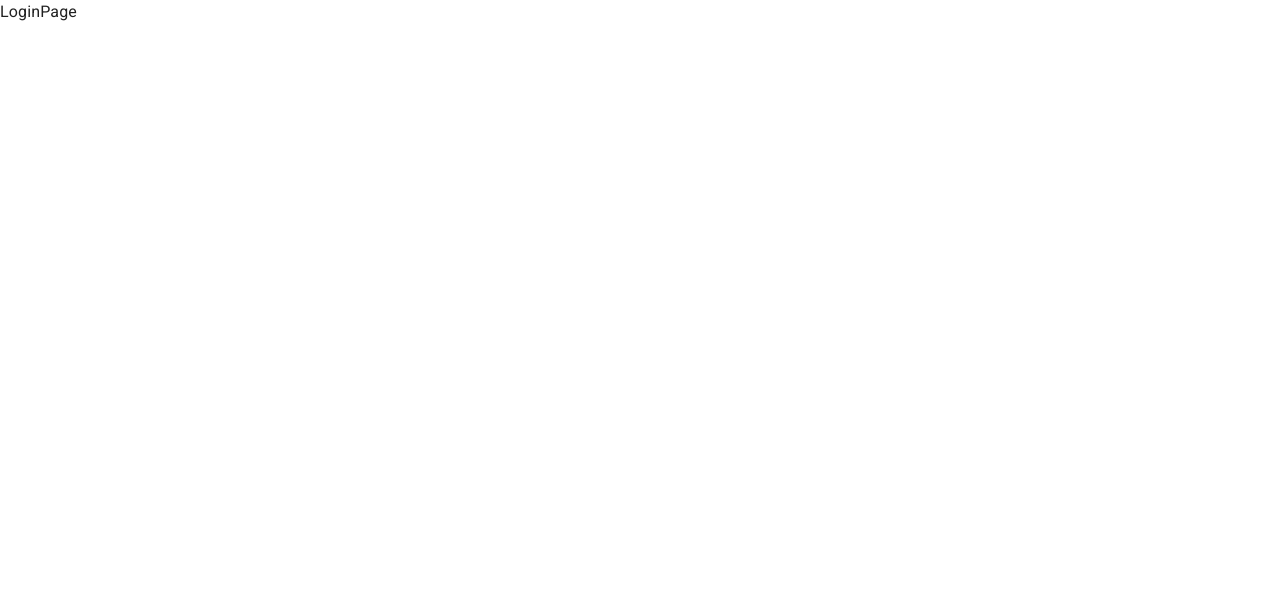
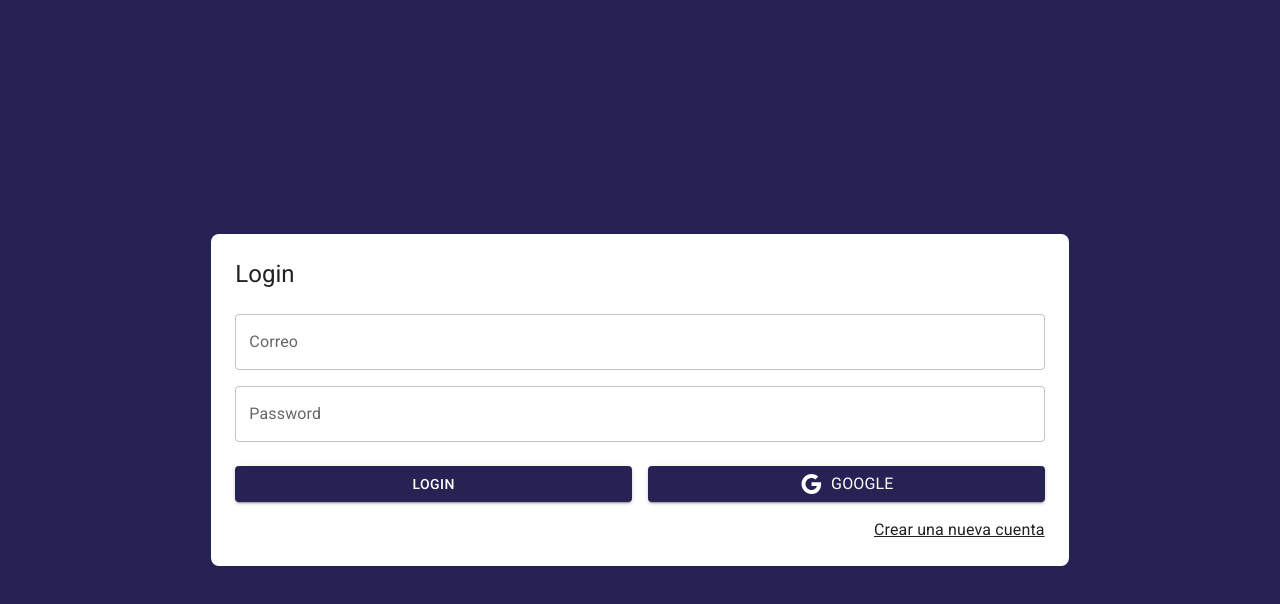
Before and after one commit to ivanFlor3s/03-journal-app-vite, a React (Vite) app: page /auth/login in a window 1280 px wide. Shown: the top 604 px of the page. Built offline with nearby package versions, Linux system fonts and the light colour scheme.

Commit message:
login page

```diff
--- a/src/App.css
+++ b/src/App.css
@@ -1,41 +1,3 @@
-#root {
-  max-width: 1280px;
-  margin: 0 auto;
-  padding: 2rem;
-  text-align: center;
+.box-shadow{
+  box-shadow: 0 5px 5px rgba(0, 0, 0, .2);
 }
-
-.logo {
-  height: 6em;
-  padding: 1.5em;
-  will-change: filter;
-}
-.logo:hover {
-  filter: drop-shadow(0 0 2em #646cffaa);
-}
-.logo.react:hover {
-  filter: drop-shadow(0 0 2em #61dafbaa);
-}
-
-@keyframes logo-spin {
-  from {
-    transform: rotate(0deg);
-  }
-  to {
-    transform: rotate(360deg);
-  }
-}
-
-@media (prefers-reduced-motion: no-preference) {
-  a:nth-of-type(2) .logo {
-    animation: logo-spin infinite 20s linear;
-  }
-}
-
-.card {
-  padding: 2em;
-}
-
-.read-the-docs {
-  color: #888;
-}
--- a/src/auth/pages/LoginPage.tsx
+++ b/src/auth/pages/LoginPage.tsx
@@ -1,7 +1,65 @@
-import React from 'react'
+import { Grid, Typography, TextField, Button, Link} from "@mui/material";
+import { Google } from '@mui/icons-material';
+import { Link as RouterLink} from 'react-router-dom'
 
 export const LoginPage = () => {
   return (
-    <div>LoginPage</div>
-  )
-}
+    <Grid
+      container
+      spacing={0}
+      direction="column"
+      alignItems="center"
+      justifyContent={"center"}
+      sx={{ minHeight: "100vh", backgroundColor: "primary.main" }}
+    >
+      <Grid
+        item
+        className="box-shadow"
+        xs={3}
+        sx={{ backgroundColor: "white", padding: 3, borderRadius: 2 }}
+      >
+        <Typography variant="h5" sx={{ mb: 1 }}>
+          Login
+        </Typography>
+        <form action="">
+          <Grid container>
+            <Grid item xs={12} sx={{mt: 2}}>
+              <TextField
+                label="Correo"
+                placeholder="pepito@gmail.com"
+                fullWidth
+                type={"email"}
+              ></TextField>
+            </Grid>
+            <Grid item xs={12}  sx={{mt: 2}}>
+              <TextField
+                label="Password"
+                fullWidth
+                type={"password"}
+              ></TextField>
+            </Grid>
+            <Grid
+            container
+            spacing={2}
+            sx={{mb: 2, mt: 1}}
+            >
+                <Grid item xs={12} sm={6}>
+                    <Button variant="contained" fullWidth>Login</Button>
+                </Grid>
+                <Grid item xs={12} sm={6}>
+                    <Button variant="contained" fullWidth>
+                        <Google/>
+                        <Typography sx={{ ml: 1}}>Google</Typography>
+                    </Button>
+                </Grid>
+            </Grid>
+            <Grid container direction='row' justifyContent="end">
+                <Link component={RouterLink} color="inherit" to="/auth/register">Crear una nueva cuenta</Link>
+
+            </Grid>
+          </Grid>
+        </form>
+      </Grid>
+    </Grid>
+  );
+};
```
